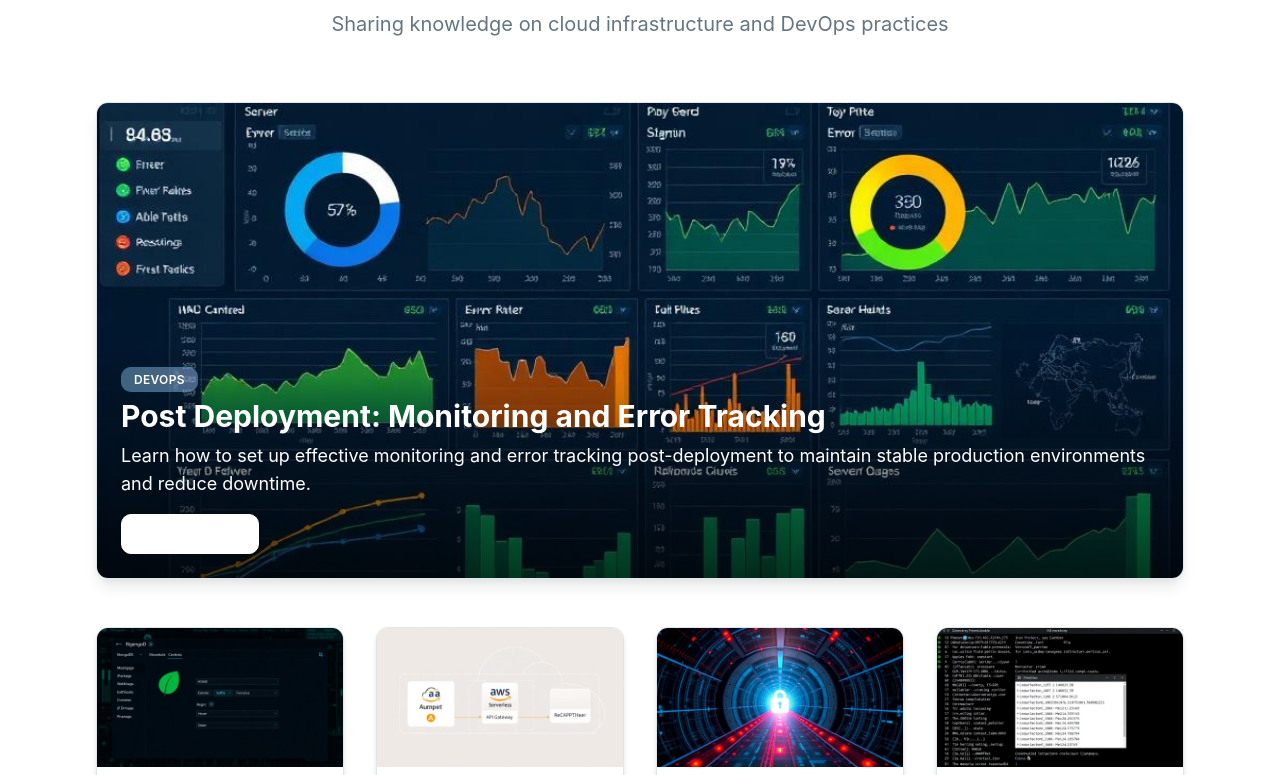
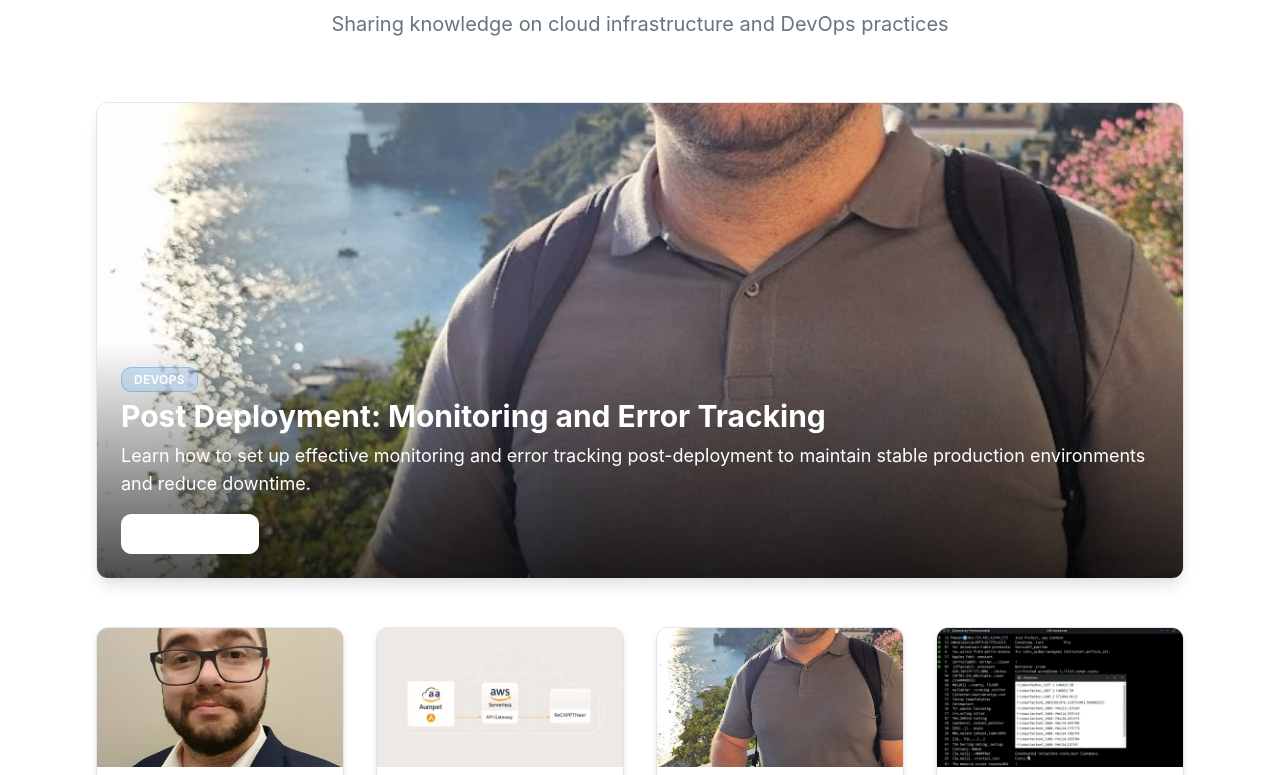
Before and after one commit to istanculea/ionutstanculea, a React (Vite) app: page / in a window 1280 px wide. Shown: the part 6385-7160 px from the top of the page. Built offline with nearby package versions, Linux system fonts and the light colour scheme.

Commit message:
Update blog post images
Updated images for three blog articles: "Post Deployment: Monitoring and Error Tracking", "Database Setup: MongoDB", and "Create an OpenVPN Server in Seconds". This includes updating the images in the blog listing and the hero section of each respective article page.

```diff
--- a/src/components/Blog.tsx
+++ b/src/components/Blog.tsx
@@ -14,7 +14,7 @@ export function Blog() {
       date: "August 17, 2025",
       readTime: "9 min read",
       category: "DevOps",
-      image: "/blog/monitoring.webp",
+      image: "/lovable-uploads/25e58ea7-4019-41eb-9961-8c87a4e5a3b6.png",
       slug: "/blog/post-deployment-monitoring",
       featured: true
     },
@@ -25,7 +25,7 @@ export function Blog() {
       date: "August 16, 2025",
       readTime: "7 min read",
       category: "Database",
-      image: "/blog/mongodb.webp",
+      image: "/lovable-uploads/63e2620a-0d4a-482f-82b4-7df585ec4907.png",
       slug: "/blog/mongodb-setup"
     },
     {
@@ -45,7 +45,7 @@ export function Blog() {
       date: "August 16, 2025",
       readTime: "8 min read",
       category: "Networking",
-      image: "/blog/openvpn.webp",
+      image: "/lovable-uploads/170f5004-9944-4459-b193-b8cca34127e6.png",
       slug: "/blog/openvpn-server-setup"
     },
     {
--- a/src/pages/BlogPost1.tsx
+++ b/src/pages/BlogPost1.tsx
@@ -52,9 +52,10 @@ export default function PostDeploymentMonitoring() {
 
         <div className="aspect-video mb-12 overflow-hidden rounded-lg">
           <img
-            src="/blog/monitoring.webp"
-            alt="Monitoring and Error Tracking Dashboard"
-            className="w-full h-full object-cover"
+            src="/lovable-uploads/25e58ea7-4019-41eb-9961-8c87a4e5a3b6.png"
+            alt="Post-deployment monitoring dashboards illustration"
+            className="w-full h-full object-cover object-center"
+            sizes="(max-width: 1024px) 100vw, 1024px"
             loading="lazy"
             decoding="async"
             onError={(e) => {
--- a/src/pages/BlogPost2.tsx
+++ b/src/pages/BlogPost2.tsx
@@ -52,9 +52,10 @@ export default function PostDatabaseMongoDB() {
 
         <div className="aspect-video mb-12 overflow-hidden rounded-lg">
           <img
-            src="/blog/mongodb.webp"
-            alt="MongoDB Database Setup and Configuration"
-            className="w-full h-full object-cover"
+            src="/lovable-uploads/63e2620a-0d4a-482f-82b4-7df585ec4907.png"
+            alt="MongoDB setup article illustration"
+            className="w-full h-full object-cover object-center"
+            sizes="(max-width: 1024px) 100vw, 1024px"
             loading="lazy"
             decoding="async"
             onError={(e) => {
--- a/src/pages/BlogPost4.tsx
+++ b/src/pages/BlogPost4.tsx
@@ -52,9 +52,10 @@ export default function PostOpenVPN() {
 
         <div className="aspect-video mb-12 overflow-hidden rounded-lg">
           <img
-            src="/blog/openvpn.webp"
-            alt="OpenVPN Secure Network Setup and Configuration"
-            className="w-full h-full object-cover"
+            src="/lovable-uploads/170f5004-9944-4459-b193-b8cca34127e6.png"
+            alt="VPN shield over world map illustration for OpenVPN article"
+            className="w-full h-full object-cover object-center"
+            sizes="(max-width: 1024px) 100vw, 1024px"
             loading="lazy"
             decoding="async"
             onError={(e) => {
```
